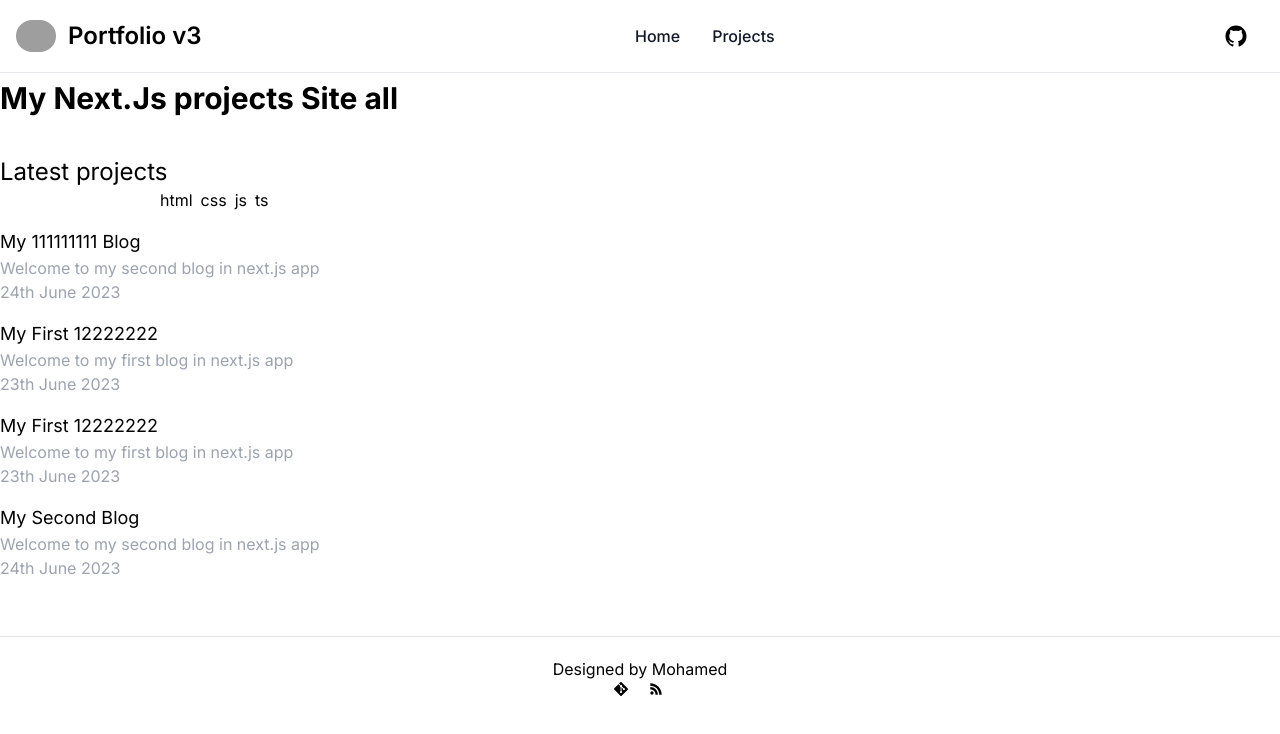
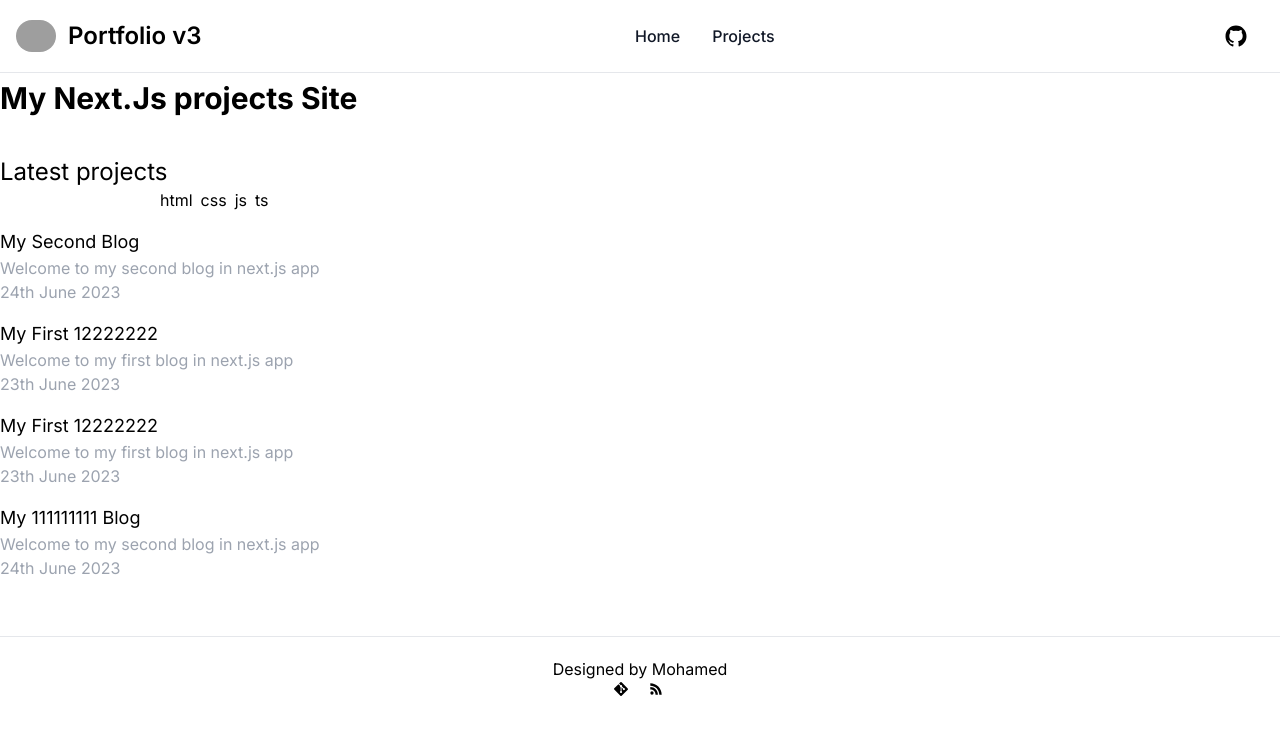
Before and after one commit to m7md0a/Portfolio-version-3, a Next.js app: page /projects in a window 1280 px wide. Shown: the top 734 px of the page. Built offline with nearby package versions, Linux system fonts and the light colour scheme; no server answers; grey boxes are pictures that could not be loaded.

Commit message:
try again

```diff
--- a/src/app/projects/page.tsx
+++ b/src/app/projects/page.tsx
@@ -5,8 +5,14 @@
 import FilterProjects from './_components/FilterProjects'
 
 export default function Home({searchParams}: {searchParams : {name: string | undefined}}) {
-// export default function Home() {
-  const name = searchParams?.name?.trimStart().toLowerCase() || 'all';
+  function name() {
+    if (typeof searchParams.name === 'string') {
+      return searchParams?.name?.trimStart().toLowerCase()
+    }
+    else {
+      return 'all'
+    }
+  }
   const projectsDir  = "public/projects";
   const files = fs.readdirSync(path.join(projectsDir));
 
@@ -19,19 +25,19 @@
     }
   })
 
-  // const filterProjects = () => {
-  //   const filteredProjects = projects.filter(project => {
-  //     return project.meta.tec.some(function(tec: string) {
-  //       return tec.includes(name);
-  //     });
-  //   })
-  //   if (filteredProjects.length > 0) {
-  //     return filteredProjects
-  //   }
-  //   else {
-  //     return projects.reverse()
-  //   }
-  // }
+  const filterProjects = () => {
+    const filteredProjects = projects.filter(project => {
+      return project.meta.tec.some(function(tec: string) {
+        return tec.includes(name());
+      });
+    })
+    if (filteredProjects.length > 0) {
+      return filteredProjects
+    }
+    else {
+      return projects.reverse()
+    }
+  }
 
   return (
    <main className='flex flex-col'>
@@ -45,7 +51,7 @@
     </h2>
     <FilterProjects />
     <div className='py-2'>
-      {projects.map((project: any) =>(
+      {filterProjects().map((project: any) =>(
         <Link href={'/projects/' + project.slug} passHref key={project.slug}>
           <div className='py-2 flex justify-between align-middle gap-2'>
             <div>
```
